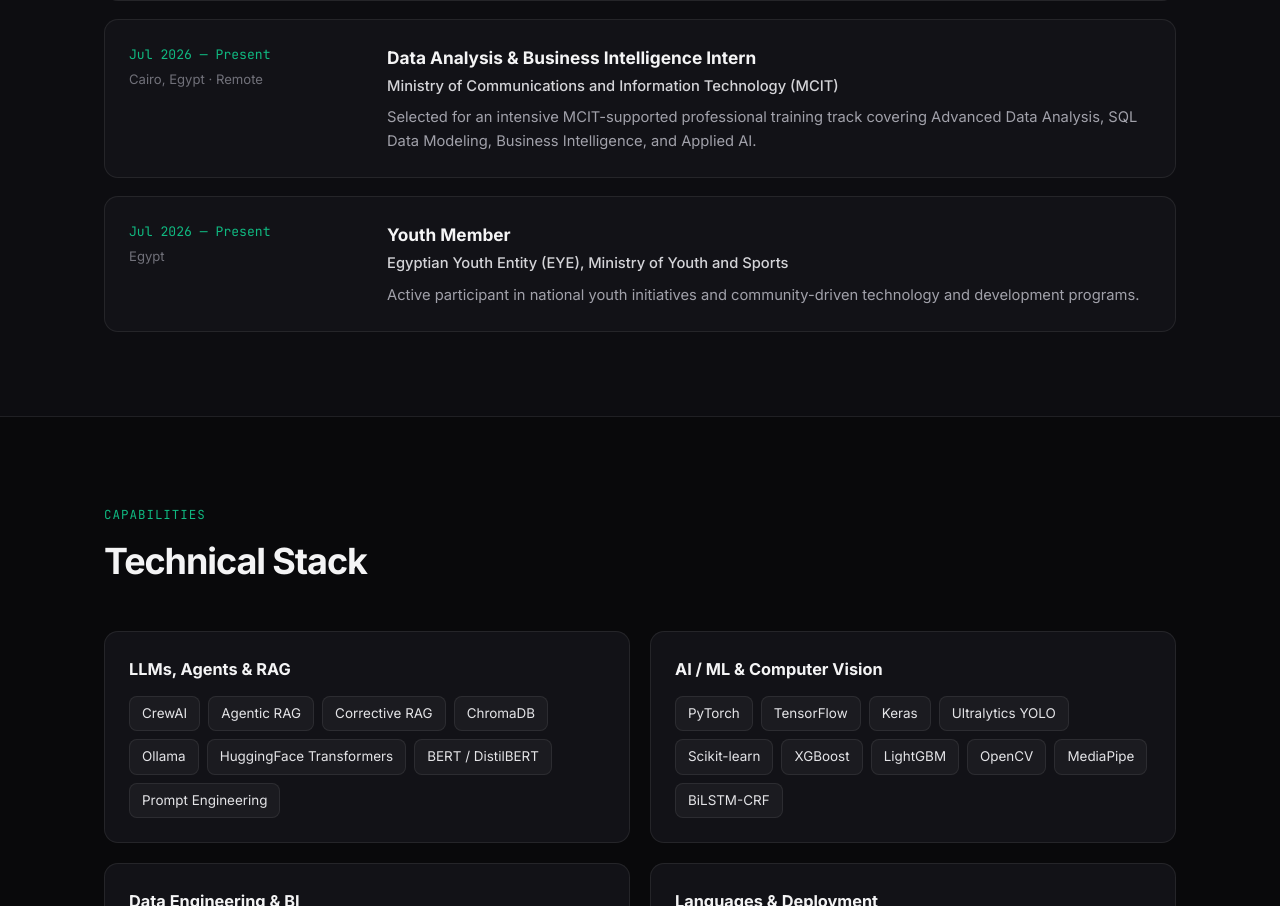
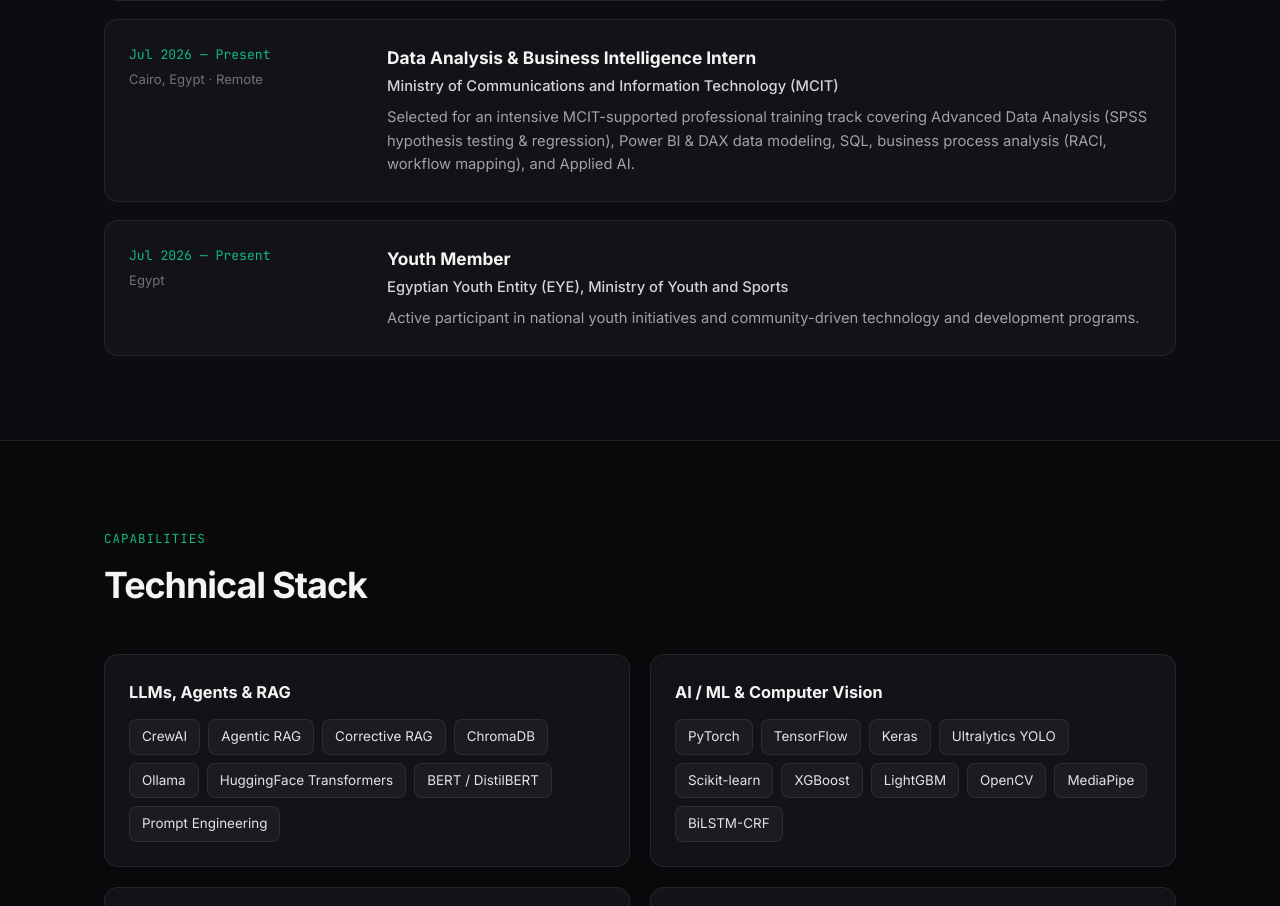
Before and after one commit to MB1382005/portfolio, a plain HTML site: page index.html in a window 1280 px wide. Shown: the part 2762-3668 px from the top of the page. Drawn offline with Linux system fonts and the light colour scheme.

Commit message:
Sync MCIT internship description with SPSS, Power BI/DAX, and RACI details

```diff
--- a/index.html
+++ b/index.html
@@ -411,7 +411,7 @@
             <div class="timeline-content">
               <h3>Data Analysis &amp; Business Intelligence Intern</h3>
               <p class="timeline-org">Ministry of Communications and Information Technology (MCIT)</p>
-              <p>Selected for an intensive MCIT-supported professional training track covering Advanced Data Analysis, SQL Data Modeling, Business Intelligence, and Applied AI.</p>
+              <p>Selected for an intensive MCIT-supported professional training track covering Advanced Data Analysis (SPSS hypothesis testing &amp; regression), Power BI &amp; DAX data modeling, SQL, business process analysis (RACI, workflow mapping), and Applied AI.</p>
             </div>
           </article>
 
```
